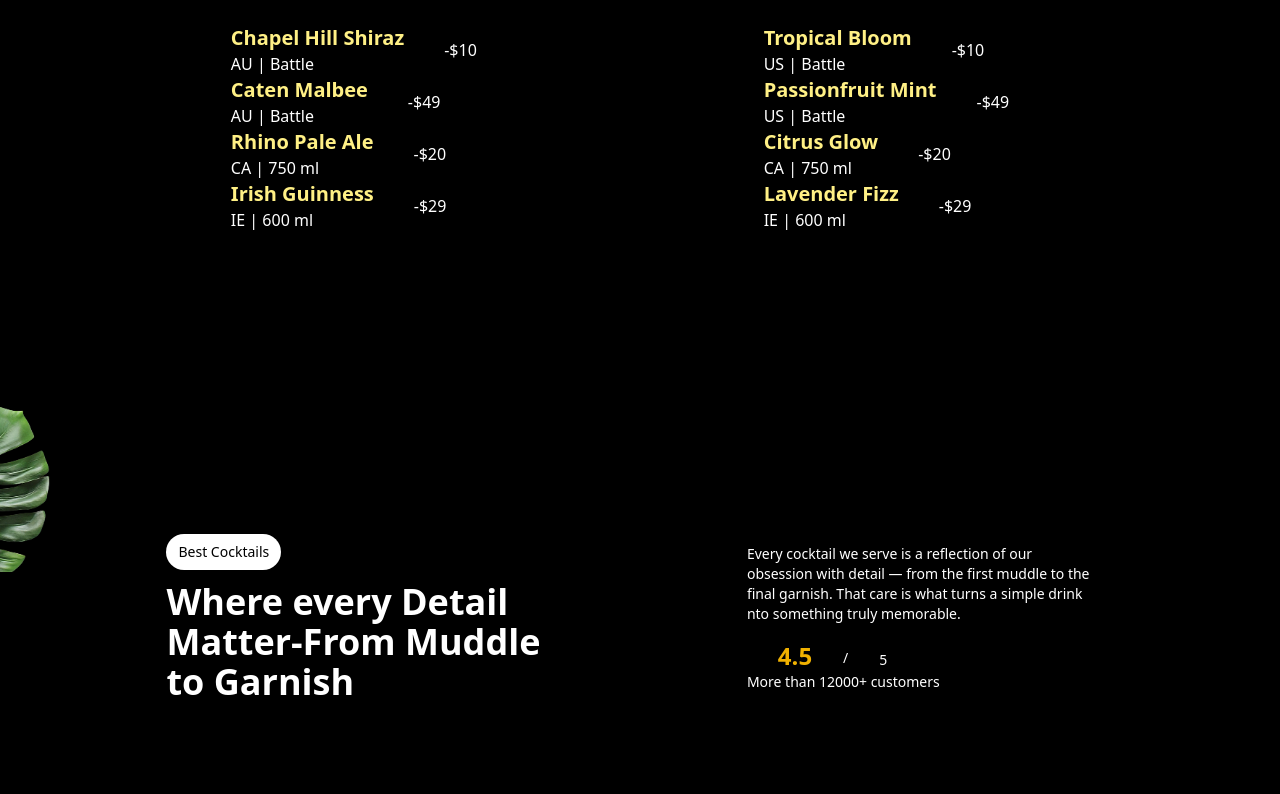
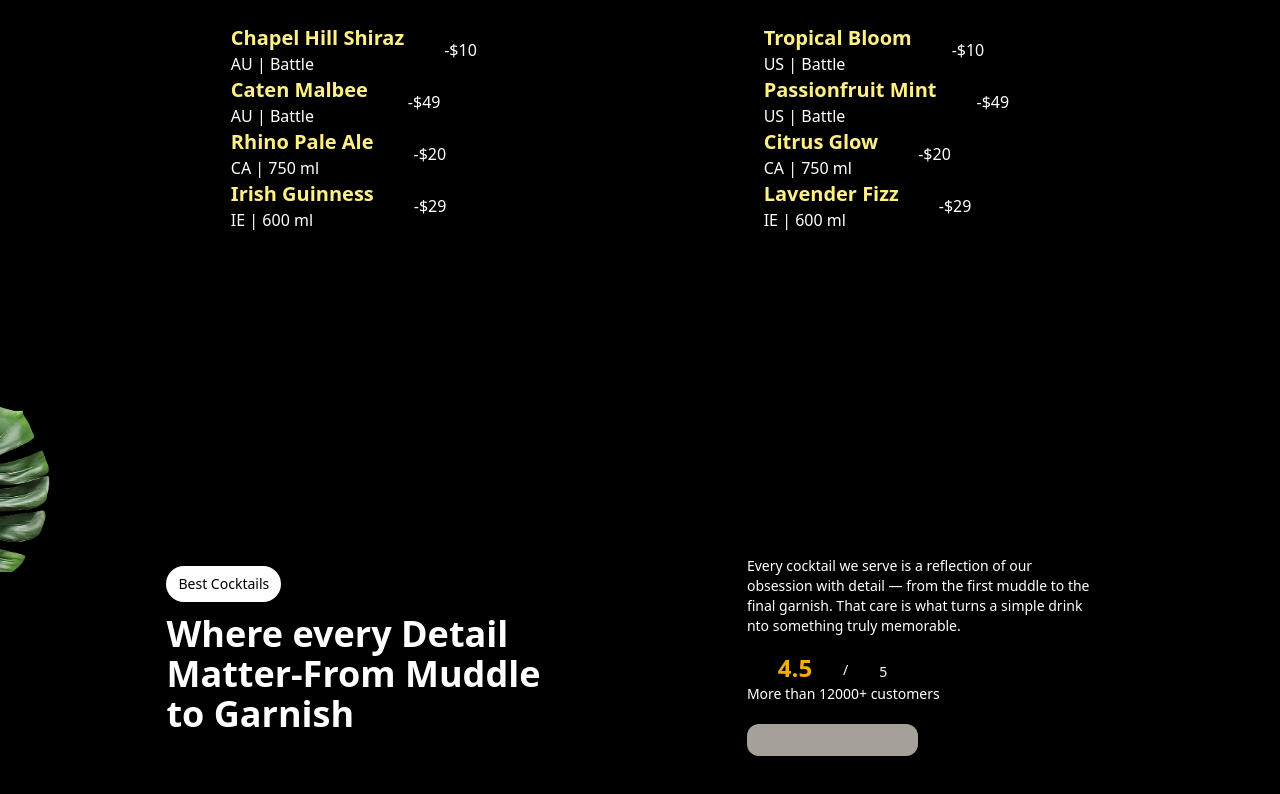
Before and after one commit to ayushbahuguna006-ctrl/Mojito-Cocktails-Frontend, a React (Vite) app: page / in a window 1280 px wide. Shown: the part 1144-1938 px from the top of the page. Built offline with nearby package versions, Linux system fonts and the light colour scheme.

Commit message:
Animations enhanced

```diff
--- a/src/components/About.jsx
+++ b/src/components/About.jsx
@@ -11,14 +11,18 @@ const About = () => {
           <p>Matter-From Muddle</p>
           <p>to Garnish</p></div>
         </div>
-        <div className='text-white p-10 flex flex-col  justify-center  text-sm'>
+        <div className='text-white p-10 flex flex-col  justify-center mt-3  text-sm'>
               <p>Every cocktail we serve is a reflection of our </p>
               <p>obsession with detail — from the first muddle to the</p>
               <p>final garnish. That care is what turns a simple drink</p>
               <p>nto something truly memorable.</p>
               <div className='flex justify-evenly w-1/2 pt-4'><p className='text-yellow-500 font-bold text-2xl'>4.5</p><p className='pt-2'> / </p><p className='pt-2.5'>5</p></div>
-              <p className=''>More than 12000+ customers</p>
+              <div><p className='text-sm font-light'>More than 12000+ customers</p><div className='bg-stone-400 mt-5 p-4 rounded-xl w-1/2 h-5'></div></div>
         </div>
+      </div>
+      <div>
+        <img src="" alt="" />
+        <img src="" alt="" />
       </div>
 
     </div>
--- a/src/components/Cocktails.jsx
+++ b/src/components/Cocktails.jsx
@@ -19,7 +19,7 @@ const Cocktails = () => {
     {
       y: 0,
       opacity: 1,
-      duration: 1,
+      duration: 0.5,
       delay:0.3,
       stagger: 0.07,
       ease: "power1.in",
@@ -42,7 +42,7 @@ const Cocktails = () => {
     {
       y: 0,
       opacity: 1,
-      duration: 1,
+      duration: 0.5,
       delay:0.3,
       stagger: 0.05,
       ease: "power1.in",
--- a/src/components/Hero.jsx
+++ b/src/components/Hero.jsx
@@ -87,7 +87,7 @@ two.to('.drink2',{
                             <h1 className='text-yellow-200 text-4xl font-bold mt-3 md:absolute md:left-[10vh]   md:block md:top-[45vh] absolute left-[20vh] top-[30vh] hidden'>Sip The Spirit </h1>
                             <h1 className='text-yellow-200 text-4xl font-bold mt-1 md:absolute md:left-[10vh]   md:block md:top-[51vh]  left-[23vh] hidden'>Of Summer </h1></div>
                             <div className='subtitle text-white  md:absolute md:top-[55vh] md:right-[10vh] p-2 md:block'><div>Every cocktail on our menu,</div> is a blend of premium ingredients, creative flair, <div>and timeless recipes — designed to delight your senses
-                               <div className='mt-5'><a href="#cocktails" className='text-red-900 hover:bg-blue-200 hover:rounded-xl hover:p-2 hover:text-red-400 hover:font-bold transition-all duration-75 ease-in'>View Cocktails</a><div className='dot bg-red-200  h-0.5 w-0.5'></div><div><img src="/drink2.png" className='drink2 md:absolute md:right-[70vh] md:top-[1vh]' alt="drink" /></div></div> </div> </div>
+                               <div className='mt-5'><a href="#cocktails" className=' hover:bg-black hover:rounded-xl bg-white text-black p-2 rounded-xl hover:p-2  hover:text-red-400 hover:font-bold transition-all duration-100 ease-in'>View Cocktails</a><div><img src="/drink2.png" className='drink2 md:absolute md:right-[70vh] md:top-[1vh]' alt="drink" /></div></div> </div> </div>
                         </div>
                     </div>
                  </div>
```
